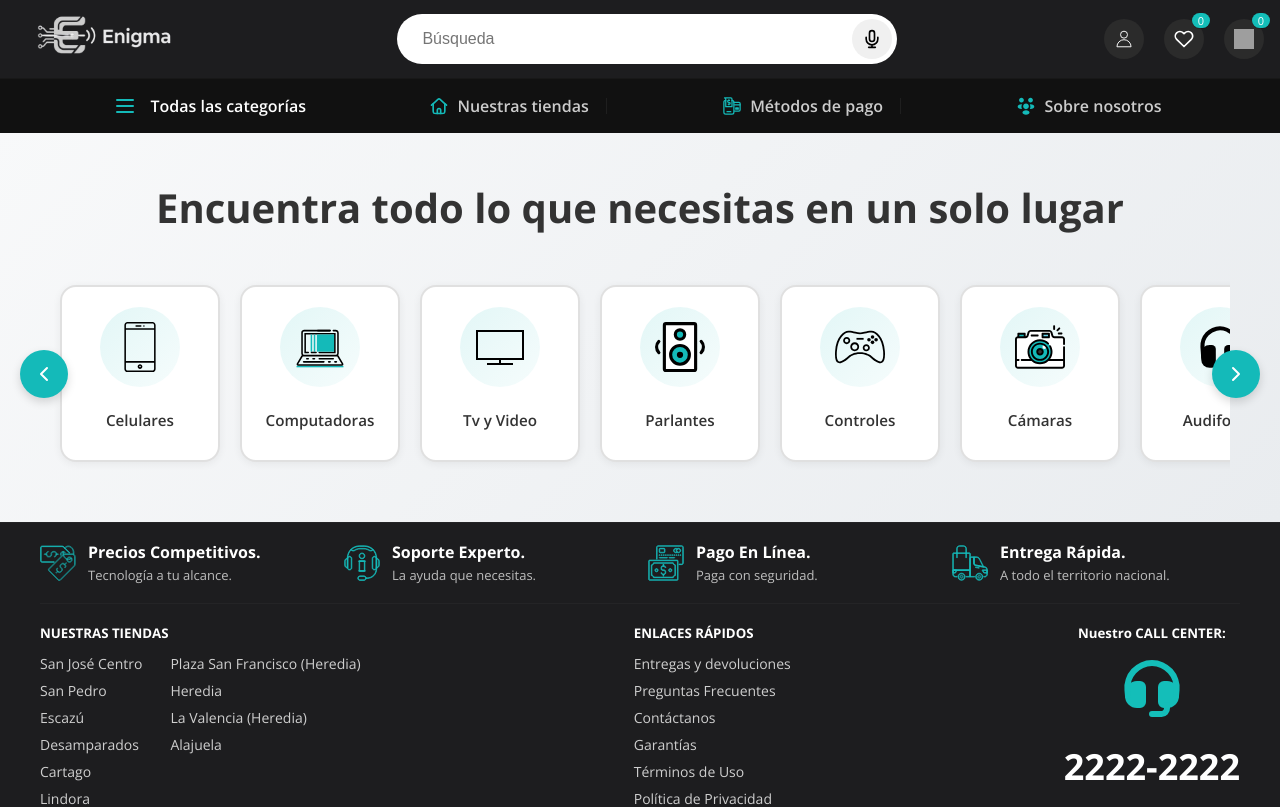
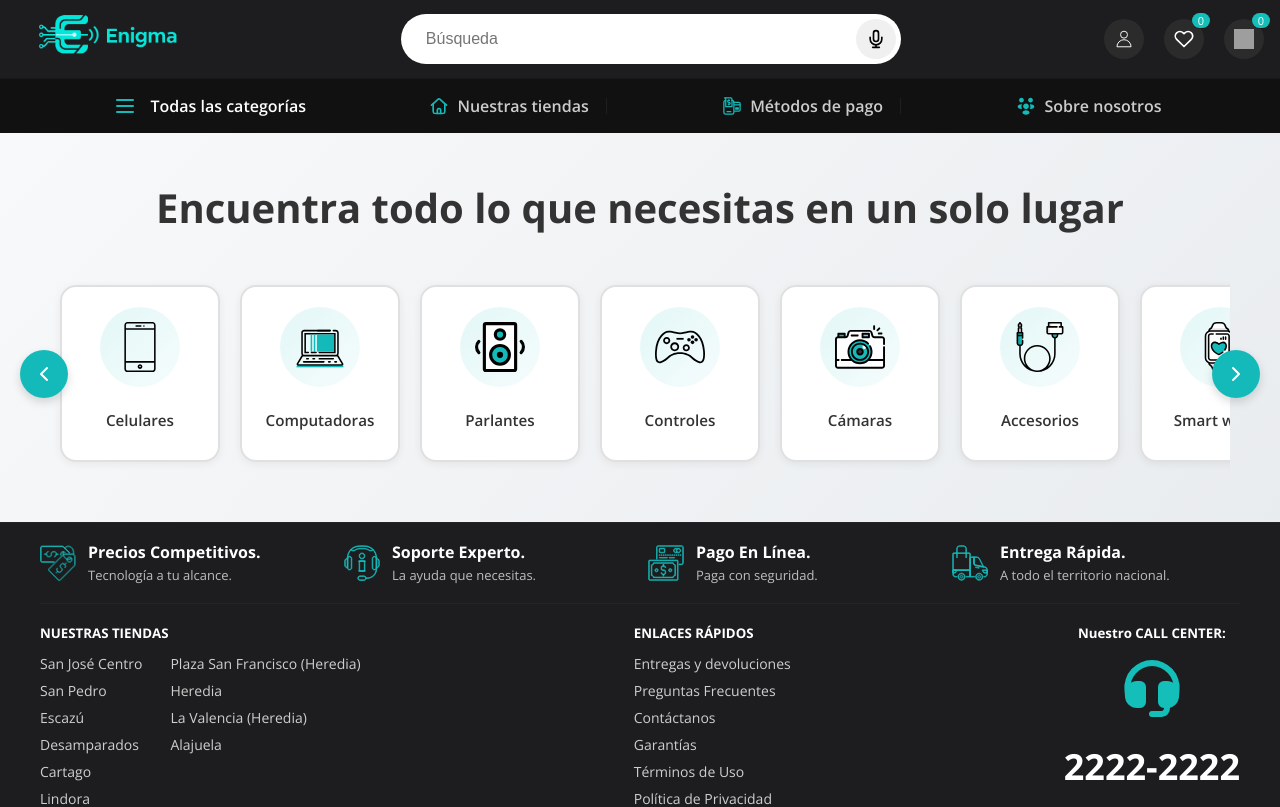
Before and after one commit to NataliaTEC/e-commerce, a React (Vite) app in the folder frontend-ecommerce/: page / in a window 1280 px wide. Shown: the top 807 px of the page. Built offline with nearby package versions, Linux system fonts and the light colour scheme; grey boxes are pictures that could not be loaded.

Commit message:
cambios visuales

```diff
--- a/frontend-ecommerce/src/components/categories.jsx
+++ b/frontend-ecommerce/src/components/categories.jsx
@@ -12,19 +12,19 @@ export default function Categories() {
   const categories = [
     { id: 1, nombre: 'Celulares', icono: new URL('../assets/Categories/phone.svg', import.meta.url).href, ruta: 'Celulares' },
     { id: 2, nombre: 'Computadoras', icono: new URL('../assets/Categories/laptop.svg', import.meta.url).href, ruta: 'Computadoras' },
-    { id: 3, nombre: 'Tv y Video', icono: new URL('../assets/Categories/tv.svg', import.meta.url).href, ruta: 'Tv y Video' },
-    { id: 4, nombre: 'Parlantes', icono: new URL('../assets/Categories/speaker.svg', import.meta.url).href, ruta: 'Parlantes' },
-    { id: 5, nombre: 'Controles', icono: new URL('../assets/Categories/gamecontroller.svg', import.meta.url).href, ruta: 'Controles' },
-    { id: 6, nombre: 'Cámaras', icono: new URL('../assets/Categories/camera.svg', import.meta.url).href, ruta: 'Cámaras' },
-    { id: 7, nombre: 'Audifonos', icono: new URL('../assets/Categories/headset.svg', import.meta.url).href, ruta: 'Audifonos' },
-    { id: 8, nombre: 'Teclados', icono: new URL('../assets/Categories/keyboard.svg', import.meta.url).href, ruta: 'Teclados' },
-    { id: 9, nombre: 'Mouse', icono: new URL('../assets/Categories/mouse.svg', import.meta.url).href, ruta: 'Mouse' },
-    { id: 10, nombre: 'Volantes', icono: new URL('../assets/Categories/gamesteeringwheel.svg', import.meta.url).href, ruta: 'Volantes' },
-    { id: 11, nombre: 'Impresoras', icono: new URL('../assets/Categories/printer.svg', import.meta.url).href, ruta: 'Impresoras' },
-    { id: 12, nombre: 'Vigilancia', icono: new URL('../assets/Categories/securitycamera.svg', import.meta.url).href, ruta: 'Vigilancia' },
-    { id: 13, nombre: 'Micrófonos', icono: new URL('../assets/Categories/microphone.svg', import.meta.url).href, ruta: 'Microfonos' },
-    { id: 14, nombre: 'Smart watch', icono: new URL('../assets/Categories/smartwatch.svg', import.meta.url).href, ruta: 'Smart watch' },
-    { id: 15, nombre: 'Accesorios', icono: new URL('../assets/Categories/accessories.svg', import.meta.url).href, ruta: 'Accesorios' },
+    { id: 3, nombre: 'Parlantes', icono: new URL('../assets/Categories/speaker.svg', import.meta.url).href, ruta: 'Parlantes' },
+    { id: 4, nombre: 'Controles', icono: new URL('../assets/Categories/gamecontroller.svg', import.meta.url).href, ruta: 'Controles' },
+    { id: 5, nombre: 'Cámaras', icono: new URL('../assets/Categories/camera.svg', import.meta.url).href, ruta: 'Cámaras' },
+    { id: 6, nombre: 'Accesorios', icono: new URL('../assets/Categories/accessories.svg', import.meta.url).href, ruta: 'Accesorios' },
+    { id: 7, nombre: 'Smart watch', icono: new URL('../assets/Categories/smartwatch.svg', import.meta.url).href, ruta: 'Smart watch' },
+    { id: 8, nombre: 'Impresoras', icono: new URL('../assets/Categories/printer.svg', import.meta.url).href, ruta: 'Impresoras' },
+    { id: 9, nombre: 'Vigilancia', icono: new URL('../assets/Categories/securitycamera.svg', import.meta.url).href, ruta: 'Vigilancia' },
+    { id: 10, nombre: 'Micrófonos', icono: new URL('../assets/Categories/microphone.svg', import.meta.url).href, ruta: 'Microfonos' },
+    { id: 11, nombre: 'Mouse', icono: new URL('../assets/Categories/mouse.svg', import.meta.url).href, ruta: 'Mouse' },
+    { id: 12, nombre: 'Volantes', icono: new URL('../assets/Categories/gamesteeringwheel.svg', import.meta.url).href, ruta: 'Volantes' },
+    { id: 13, nombre: 'Tv y Video', icono: new URL('../assets/Categories/tv.svg', import.meta.url).href, ruta: 'Tv y Video' },
+    { id: 14, nombre: 'Audifonos', icono: new URL('../assets/Categories/headset.svg', import.meta.url).href, ruta: 'Audifonos' },
+    { id: 15, nombre: 'Teclados', icono: new URL('../assets/Categories/keyboard.svg', import.meta.url).href, ruta: 'Teclados' }
   ]
 
   const infiniteCategories = [...categories, ...categories, ...categories]
```
Also changed, not shown: frontend-ecommerce/src/assets/logo.png, frontend-ecommerce/src/assets/logo1.png (added).
